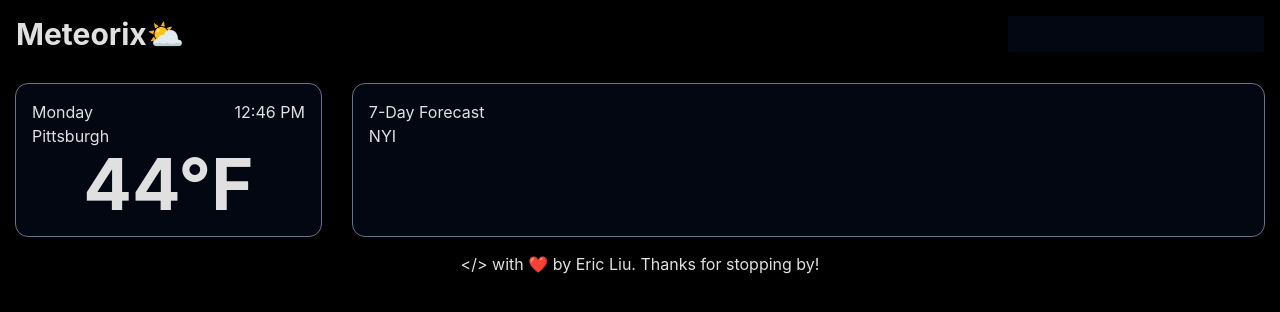
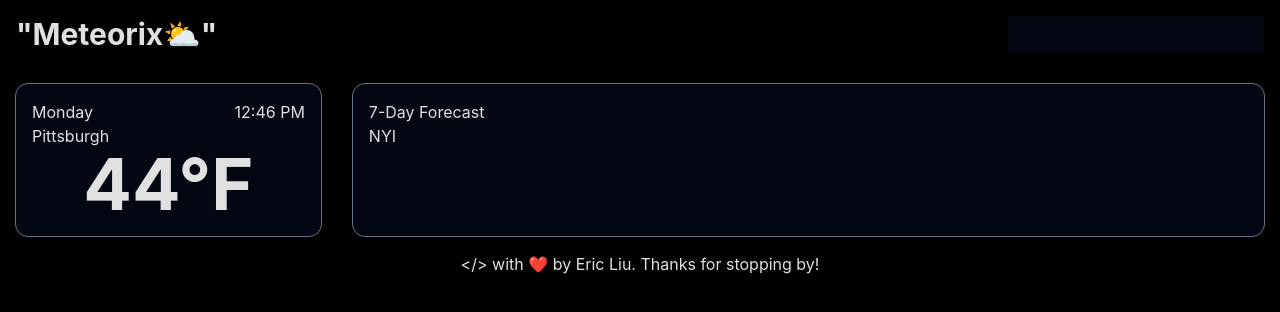
Before and after one commit to ericliucs/react-weather-app, a React (Create React App) app: page / in a window 1280 px wide. Shown: the top 312 px of the page. Built offline with nearby package versions, Linux system fonts and the light colour scheme.

Commit message:
Removed ViewportSizeProvider

```diff
--- a/src/components/AppLogo.tsx
+++ b/src/components/AppLogo.tsx
@@ -1,8 +1,6 @@
 function AppLogo() {
   return <div>
-    <h1 className={"text-xl sm:text-3xl font-bold"}>
-      {"Meteorix⛅"}
-    </h1>
+    <h1 className={"text-xl sm:text-3xl font-bold"}>"Meteorix⛅"</h1>
   </div>;
 }
 
--- a/src/containers/ViewportSizeProvider.tsx
+++ b/src/containers/ViewportSizeProvider.tsx
@@ -4,7 +4,7 @@ interface ViewportSizeProviderProps {
   readonly children: ReactElement;
 }
 
-const viewportContext = createContext({});
+const ViewportContext = createContext({});
 
 function ViewportSizeProvider({ children }: ViewportSizeProviderProps) {
   const [width, setWidth] = useState(window.innerWidth);
@@ -20,9 +20,9 @@ function ViewportSizeProvider({ children }: ViewportSizeProviderProps) {
     return () => window.removeEventListener("resize", handleWindowResize);
   }, []);
 
-  return <viewportContext.Provider value={{width, height}}>
+  return <ViewportContext.Provider value={{width, height}}>
     {children}
-  </viewportContext.Provider>
+  </ViewportContext.Provider>
 }
 
 export default ViewportSizeProvider;
```
